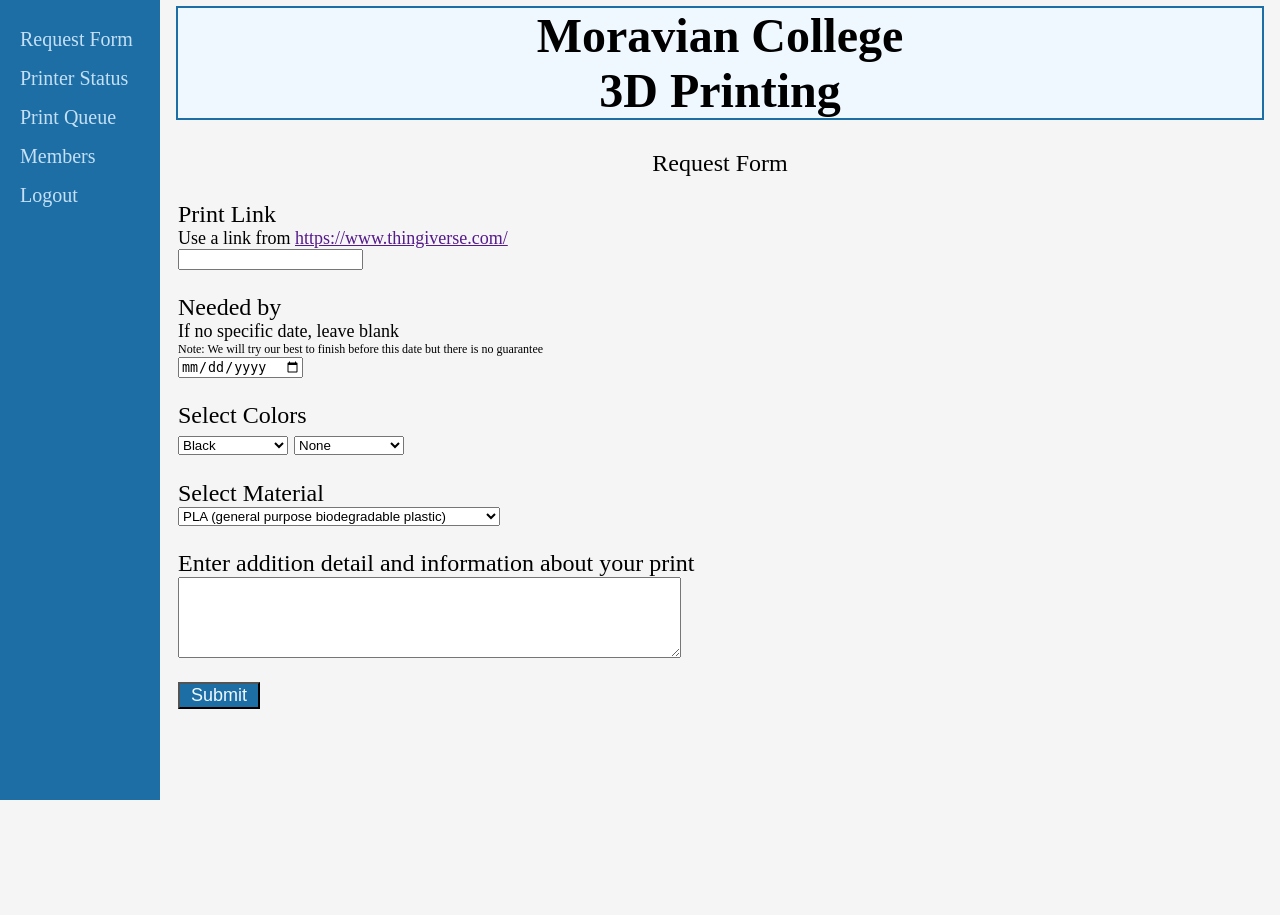
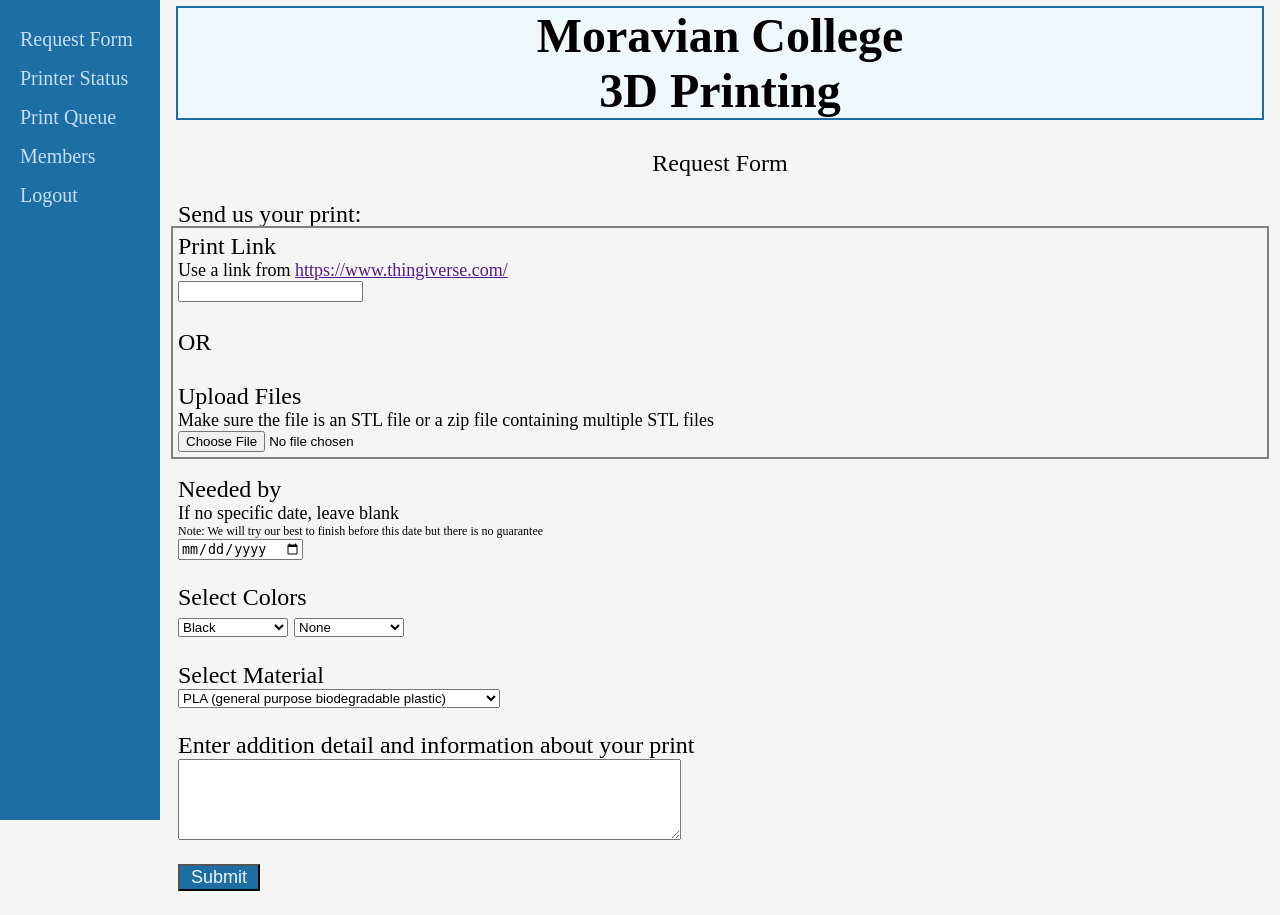
Before and after one commit to MoravianCollege/3DPrintMananagement, a Flask app: page / in a window 1280 px wide. Before the commit the page ends 800 px from the top, so only its background shows below. Run offline with Flask 2, Linux system fonts and the light colour scheme; the visitor is signed in with stand-in values (Sample User, id 1); parts of the project's set-up code (start-up, migrations or seed data) failed here and were passed over.

Commit message:
send file or link

```diff
--- a/templates/form.html
+++ b/templates/form.html
@@ -61,13 +61,19 @@
             <h1 style="text-align: center;">Moravian College<br>3D Printing</h1>
             <p style="text-align: center;">Request Form</p>
             <form action='/success' method = "POST">
-                <p>Print Link<br>
-                    <sub style="font-size: 18;">Use a link from
-                        <a href>https://www.thingiverse.com/</a>
-                        <br><input type = "text" name = "link"/>
-                    </sub>
+                    <p style="margin-bottom: 0;">Send us your print:</p>
+                    <p style="outline: 2px double grey;outline-offset: 5px; margin-top: 5px;">
+                        Print Link<br>
+                        <sub style="font-size: 18;">Use a link from
+                            <a href>https://www.thingiverse.com/</a>
+                            <br><input type = "text" name = "link"/>
+                        </sub>
+                        <br><br>OR<br><br>
+                        Upload Files<br>
+                            <sub>Make sure the file is an STL file or a zip file containing multiple STL files<br></sub>
+                            <input type = "file" name = "files"/>
+                    </p>
                 </p>
-
                 <p>
                     <label for="duedate">Needed by<br>
                         <sub>If no specific date, leave blank<br></sub>
```
